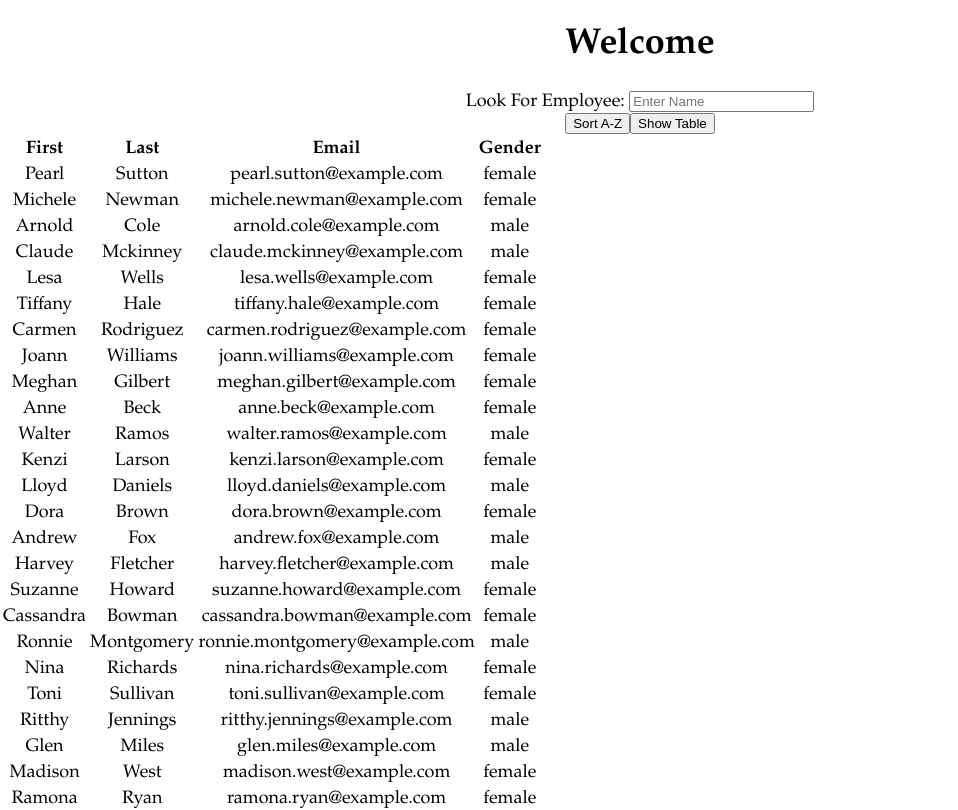
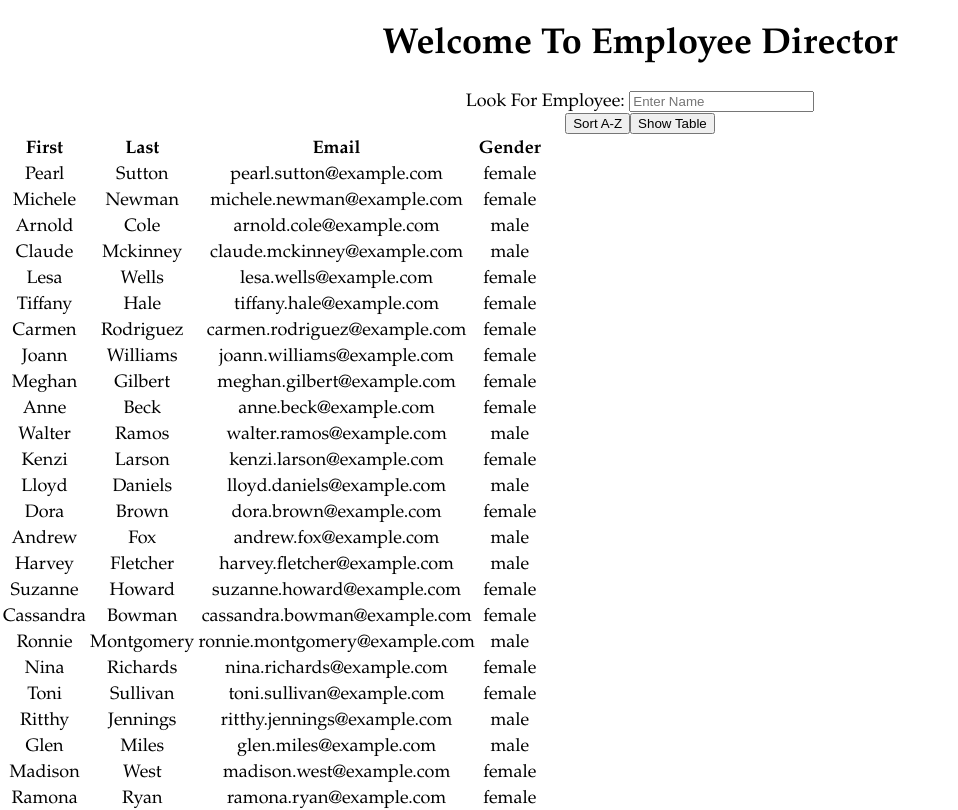
Before and after one commit to PhilipK-webdev/EmployeeDirectory, a React (Create React App) app: page / in a window 1280 px wide. Shown: the top 810 px of the page, without its empty margins (0-958 px from the left). Built offline with nearby package versions, Linux system fonts and the light colour scheme; the HTML template or start-up script is replaced by a standard one.

Commit message:
update the h1

```diff
--- a/src/App.js
+++ b/src/App.js
@@ -10,16 +10,19 @@ function App() {
   const [employee, setEmployee] = useState([]);
   const [allEmployees, setALlEmployees] = useState([]);
 
+
+
+
   const modifyName = (e) => {
     setName({ name: e.target.value });
     let filteredEmp = [];
     for (let index = 0; index < allEmployees.length; index++) {
-
       if (allEmployees[index].first.toLowerCase().startsWith(e.target.value.toLowerCase())) {
         filteredEmp.push(allEmployees[index])
       }
     }
     setEmployee(filteredEmp);
+    name.name = "";
   }
 
   useEffect(() => {
@@ -36,7 +39,6 @@ function App() {
   }
   const submitName = (e) => {
     e.preventDefault();
-
     allEmployees.sort(function (a, b) {
       if (a.first < b.first) { return -1; }
       if (a.first > b.first) { return 1; }
@@ -57,7 +59,7 @@ function App() {
     <div className="App">
       <div className="container">
         <div className="jumbotron rounded-0">
-          <h1 className="text-center mb-3 text-monospace bg-success text-white">Welcome</h1>
+          <h1 className="text-center mb-3 text-monospace bg-success text-white">Welcome To Employee Director</h1>
           <Form modifyName={modifyName} submitName={submitName} showAll={showAll} />
           <Employee employee={employee} />
         </div>
--- a/src/component/Form/Form.js
+++ b/src/component/Form/Form.js
@@ -3,7 +3,7 @@ import React from 'react';
 const Form = ({ modifyName, submitName, showAll }) => {
     return (
         <div>
-            <form className="form-group">
+            <form className="form-group" >
                 <label>Look For Employee: </label>
                 <input className="form-group ml-3" type="text" placeholder="Enter Name" onChange={modifyName} />
             </form>
```
Also changed, not shown: 1 other file (tests, documents, lock files or other folders).
